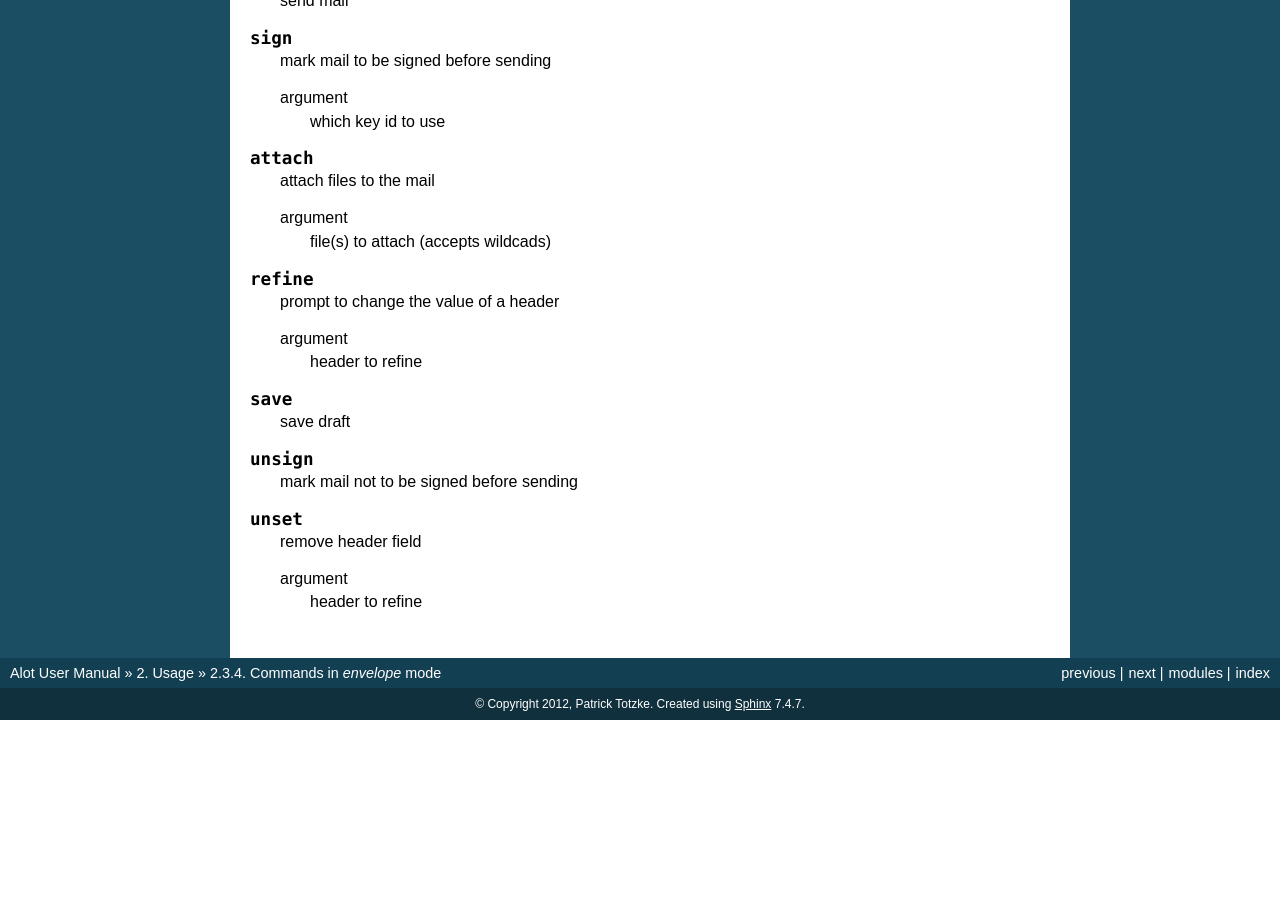
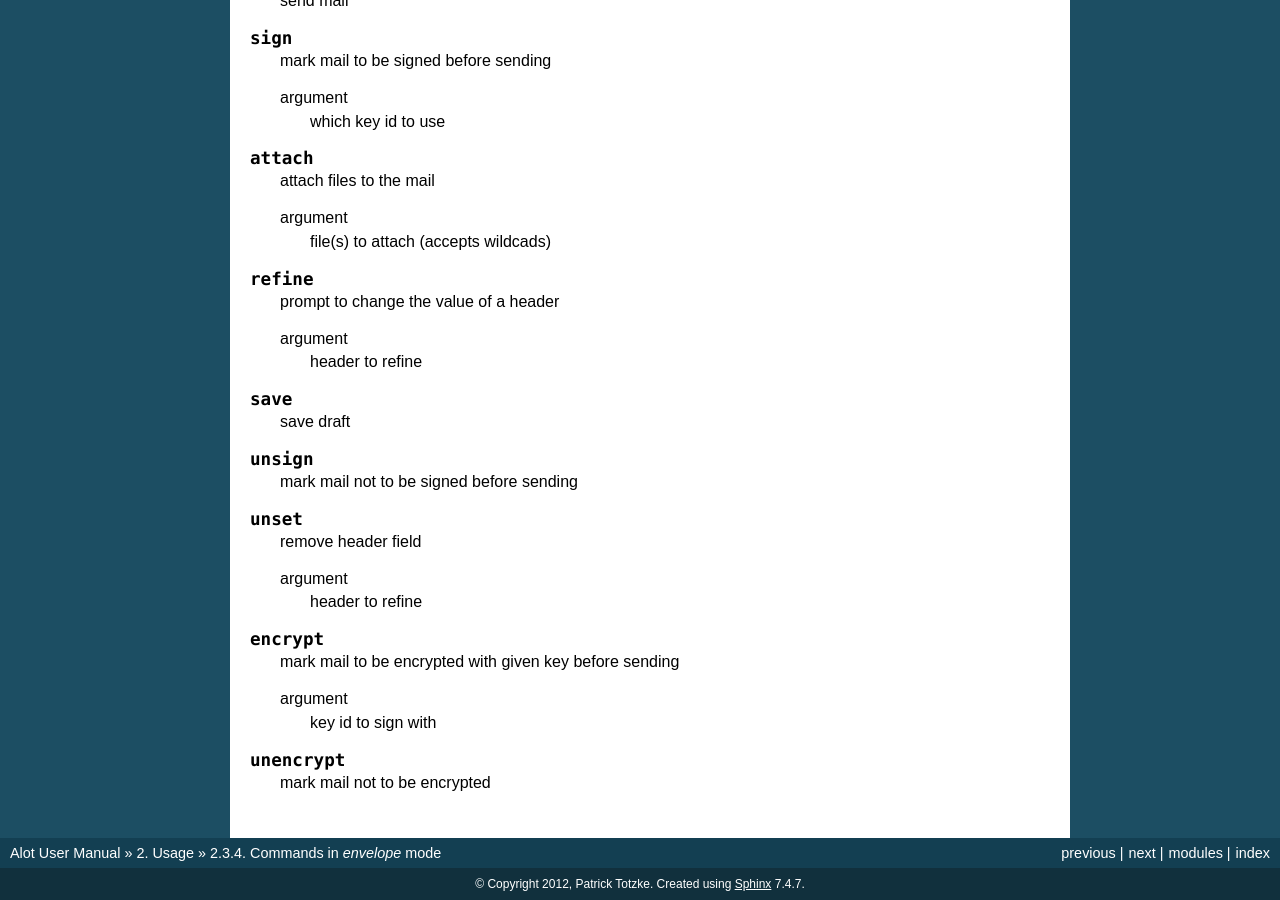
Before and after one commit to pazz/alot, a Sphinx documentation site: the page built from docs/source/usage/modes/envelope.rst, in a window 1280 px wide and 900 px high, scrolled down 663 px. Built offline with Sphinx 7.4.7, drawn with Linux system fonts in a browser that asks for light colours; before the commit the page ends 1383 px from its top, so only the background shows below that.

Commit message:
add docs for (un)encrypt

```diff
--- a/docs/source/usage/modes/envelope.rst
+++ b/docs/source/usage/modes/envelope.rst
@@ -105,3 +105,18 @@ The following commands are available in envelope mode
 
     argument
         header to refine
+
+.. _cmd.envelope.encrypt:
+
+.. describe:: encrypt
+
+    mark mail to be encrypted with given key before sending
+
+    argument
+        key id to sign with
+
+.. _cmd.envelope.unencrypt:
+
+.. describe:: unencrypt
+
+    mark mail not to be encrypted
```
